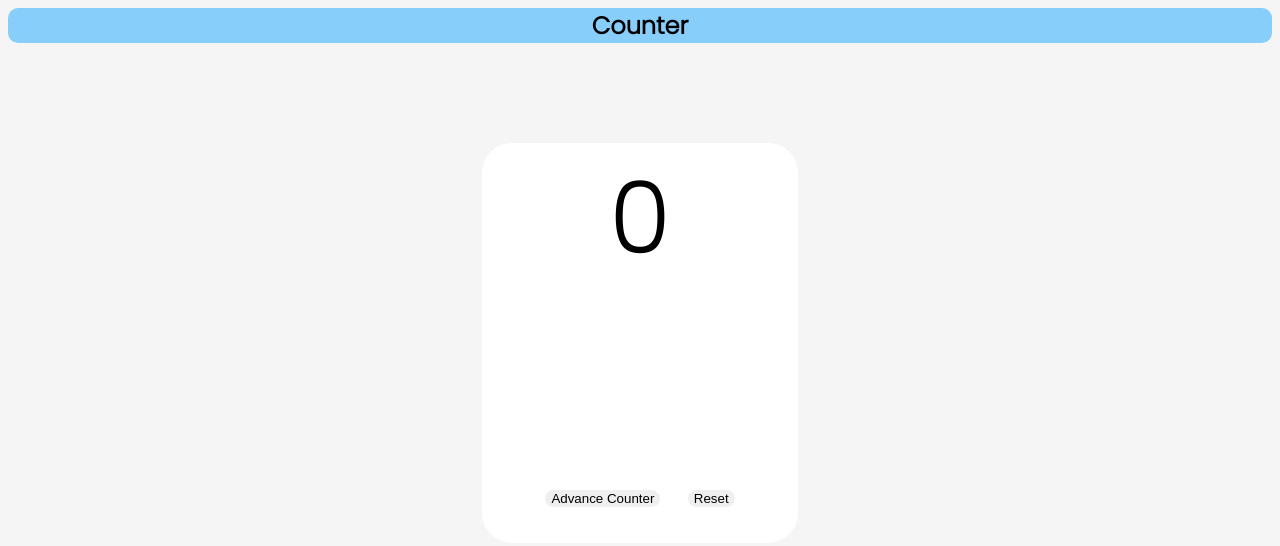
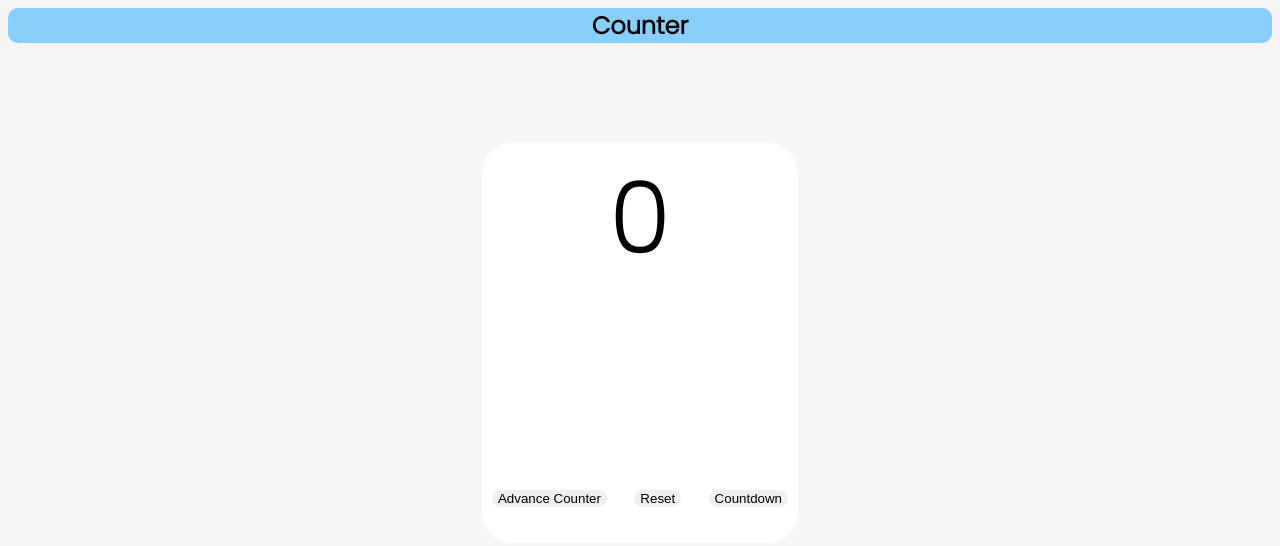
Before and after one commit to arnavg115/counter, a plain HTML site: page index.html in a window 1280 px wide. Drawn offline with Linux system fonts and the light colour scheme.

Commit message:
Update index.html

```diff
--- a/index.html
+++ b/index.html
@@ -14,6 +14,7 @@
             <p id = 'heading'>0</p>
             <button onclick="func()">Advance Counter</button>
             <button onclick="reset()">Reset</button>
+            <button onclick="countdown()">Countdown</button>
         </div>
     </div>
 </body>
```
